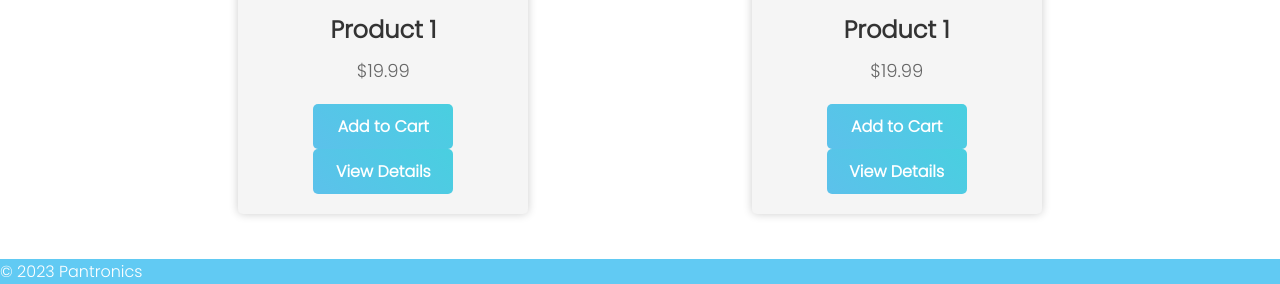
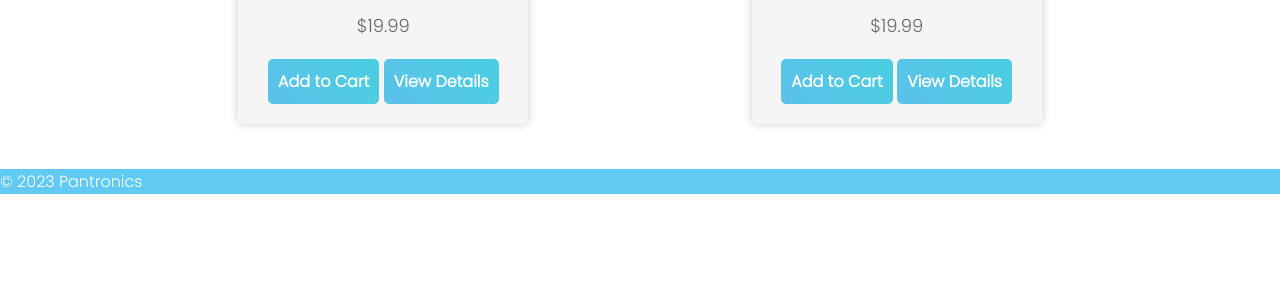
Before and after one commit to BaoGCC19240/Pantronics, a PHP site: page /HtmlPage1.html in a window 1280 px wide. Shown: the part 1656-1940 px from the top of the page. After the commit the page ends 1850 px from the top, so only its background shows below. Run offline with PHP 8.4, Linux system fonts and the light colour scheme.

Commit message:
Update styles.css

```diff
--- a/styles.css
+++ b/styles.css
@@ -559,7 +559,6 @@ footer {
 }
 
 .btn {
-  width: 120px;
   display: inline-block;
   padding: 10px;
   background: linear-gradient(45deg,rgb(92 193 235),rgb(73 207 224));
```
